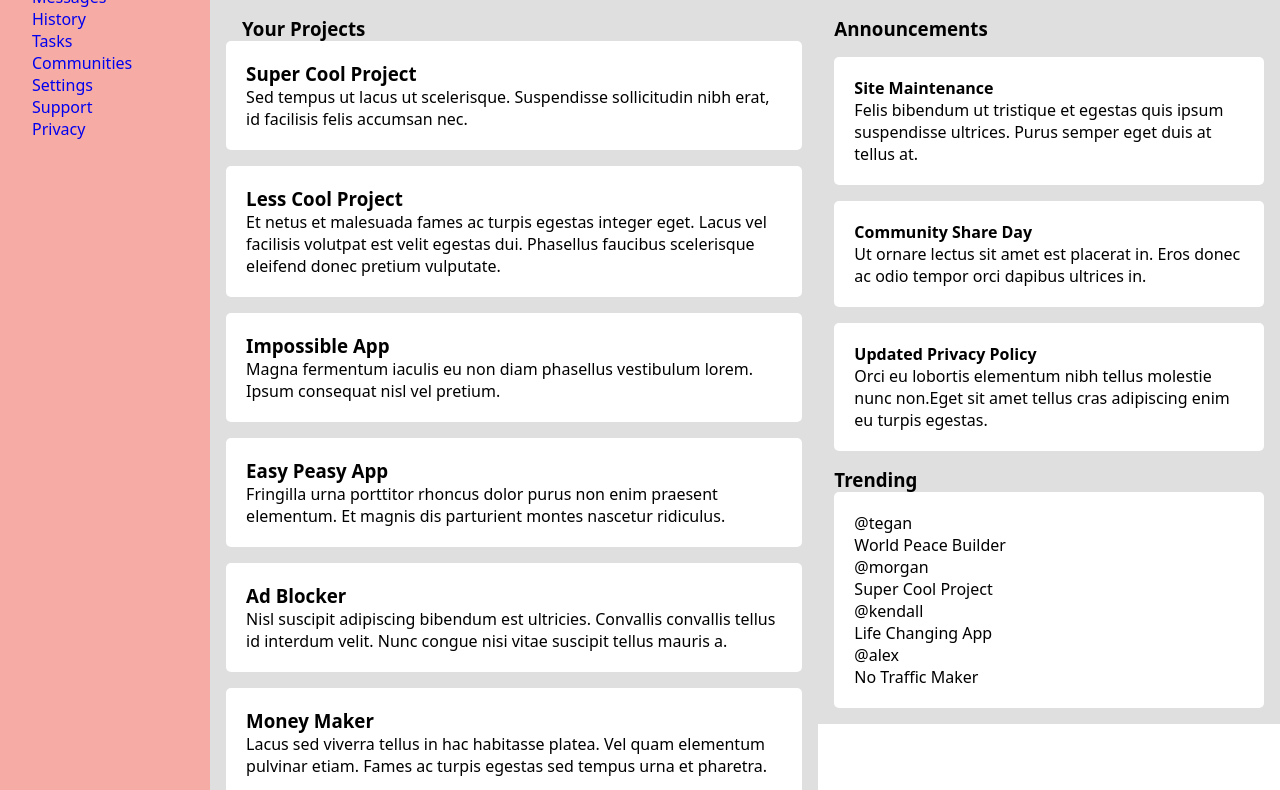
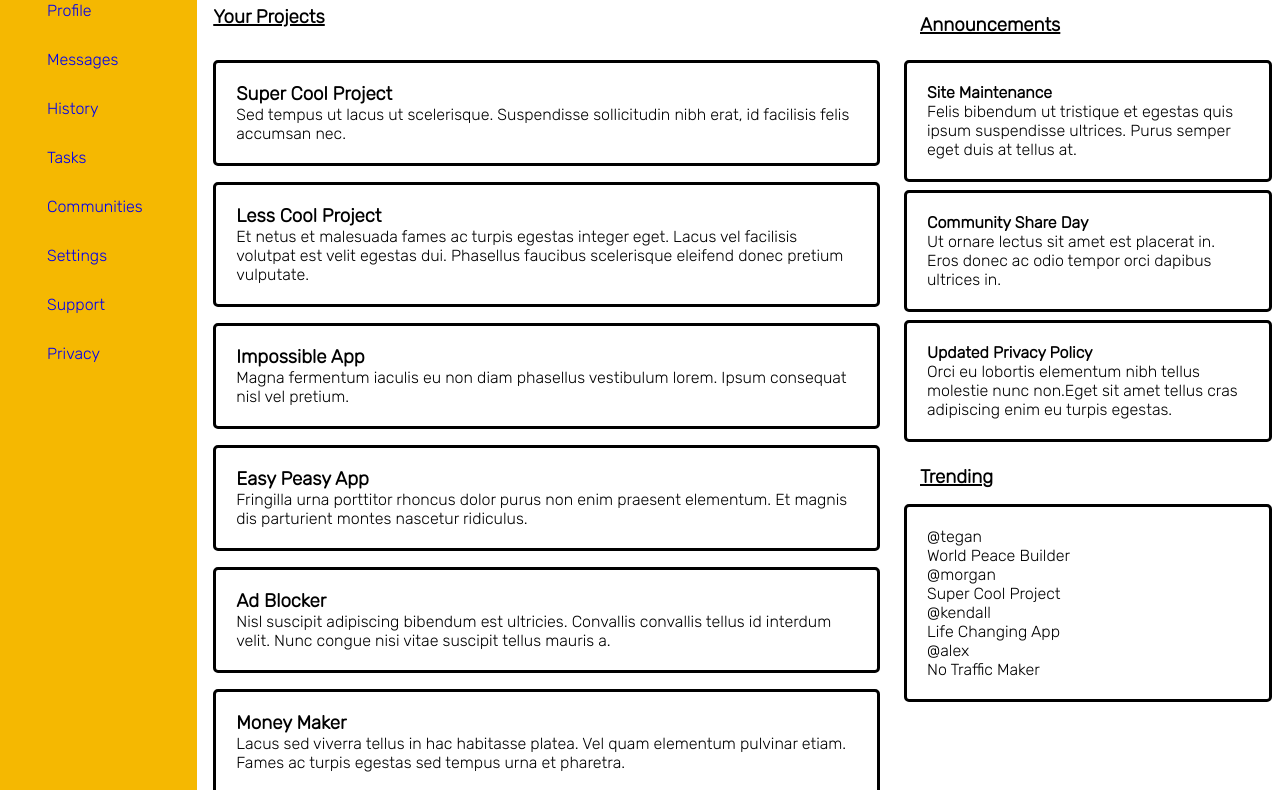
Before and after one commit to DataMoshing/admin-dashboard, a plain HTML site: page index.html in a window 1280 px wide. Shown: the part 139-929 px from the top of the page. Drawn offline with Linux system fonts and the light colour scheme.

Commit message:
Changed color scheme

```diff
--- a/styles.css
+++ b/styles.css
@@ -1,3 +1,5 @@
+@import url('https://fonts.googleapis.com/css2?family=Rubik:wght@300&display=swap');
+
 * {
     margin: 0;
     padding: 0;
@@ -10,8 +12,10 @@
 
 body {
     display: grid;
-    font-family: system-ui, -apple-system, BlinkMacSystemFont, 'Segoe UI', Roboto, Oxygen, Ubuntu, Cantarell, 'Open Sans', 'Helvetica Neue', sans-serif;
+    font-family: 'Rubik', sans-serif;
     height: 100vh;
+    /* background-color: rgba(191, 192, 192, .6); */
+
 }
 
 input[type="text"] {
@@ -19,6 +23,8 @@ input[type="text"] {
 }
 
 header {
+    background-color: rgba(255, 255, 255, 0.74);
+    box-shadow: 2px 3px 3px gray;
     display: grid;
     grid-template-columns: 1fr 2fr;
     grid-column: 2 / 4;
@@ -34,7 +40,7 @@ header {
 }
 
 .sidebar {
-    background-color: rgba(244, 151, 142, .8);
+    background-color: rgb(245, 184, .7);
     display: flex;
     flex-direction: column;
     grid-row: 1 / span 3;
@@ -46,45 +52,53 @@ header {
 }
 
 .main-content {
-    background-color: rgba(191, 192, 192, .5);
     display: grid;
-    padding: 1rem;
-    grid-template-columns: repeat(auto-fill, minmax(700px, 1fr 1fr));
-    height: fit-content;
+    grid-template-rows: auto 1fr;
+
 }
 
 .main-content>h3 {
     display: grid;
-    padding-left: 1rem;
+    justify-self: flex-start;
+    margin: 1rem 1rem;
+    text-decoration: underline 2px;
 }
 
 .card {
-    background-color: white;
+    border-style: solid;
     border-radius: 5px;
     padding: 20px;
 }
 
-.right-title>p {
-    background-color: white;
-}
-
 .article {
     display: grid;
-    grid-template-columns: repeat(auto-fill, minmax(300px, 1fr));
+    grid-template-columns: repeat(auto-fit, minmax(400px, 1fr));
     gap: 1rem;
-    /* padding: 1rem; */
-}
-
-.right-side-content {
-    background-color: rgba(191, 192, 192, .5);
-    display: grid;
-    gap: 1rem;
-    grid-template-columns: repeat(auto-fill, minmax(150px, 1fr 1fr));
     padding: 1rem;
     height: fit-content;
 }
 
+.right-side-content {
+    display: flex;
+    flex-direction: column;
+    gap: .5rem;
+    /* grid-template-columns: repeat(auto-fit, minmax(300px, 1fr 1fr)); */
+    /* height: 25rem; */
+    width: 23rem;
+    margin: .5rem;
+}
+
 .right-side-content>h3 {
+    padding: 1rem;
+    text-decoration: underline 2px;
+}
+
+.trending-users>h3 {
     display: grid;
-    align-self: flex-start;
+    padding: 1rem;
+    text-decoration: underline 2px;
 }
+
+ul>li {
+    padding: 15px;
+}
```
